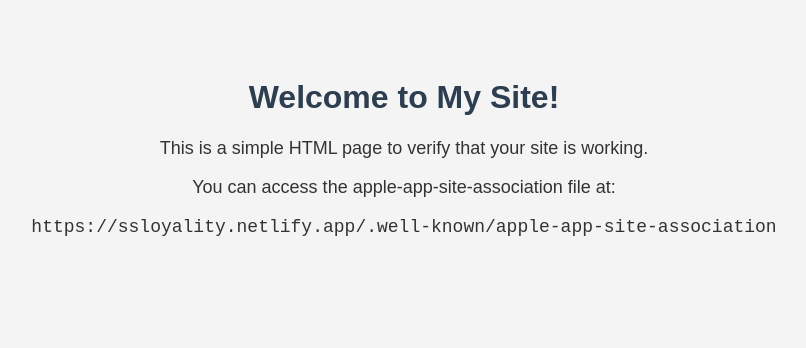
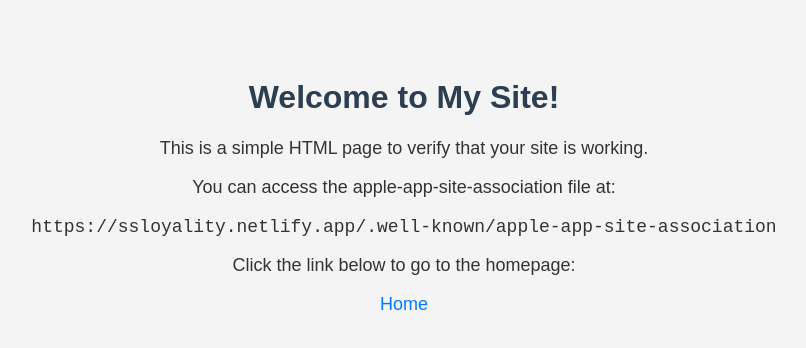
Before and after one commit to eyad-alsawah/ssLoyality, a plain HTML site: page index.html in a window 1280 px wide. Shown: the whole page, without its empty margins (236-1042 px from the left). Drawn offline with Linux system fonts and the light colour scheme.

Commit message:
added href

```diff
--- a/index.html
+++ b/index.html
@@ -1,5 +1,6 @@
 <!DOCTYPE html>
 <html lang="en">
+
 <head>
     <meta charset="UTF-8">
     <meta name="viewport" content="width=device-width, initial-scale=1.0">
@@ -12,18 +13,33 @@
             text-align: center;
             padding: 50px;
         }
+
         h1 {
             color: #2c3e50;
         }
+
         p {
             font-size: 18px;
         }
+
+        a {
+            color: #007bff;
+            text-decoration: none;
+        }
+
+        a:hover {
+            text-decoration: underline;
+        }
     </style>
 </head>
+
 <body>
     <h1>Welcome to My Site!</h1>
     <p>This is a simple HTML page to verify that your site is working.</p>
     <p>You can access the apple-app-site-association file at:</p>
     <p><code>https://ssloyality.netlify.app/.well-known/apple-app-site-association</code></p>
+    <p>Click the link below to go to the homepage:</p>
+    <p><a href="https://ss-loyality.netlify.app/">Home</a></p>
 </body>
+
 </html>
```
